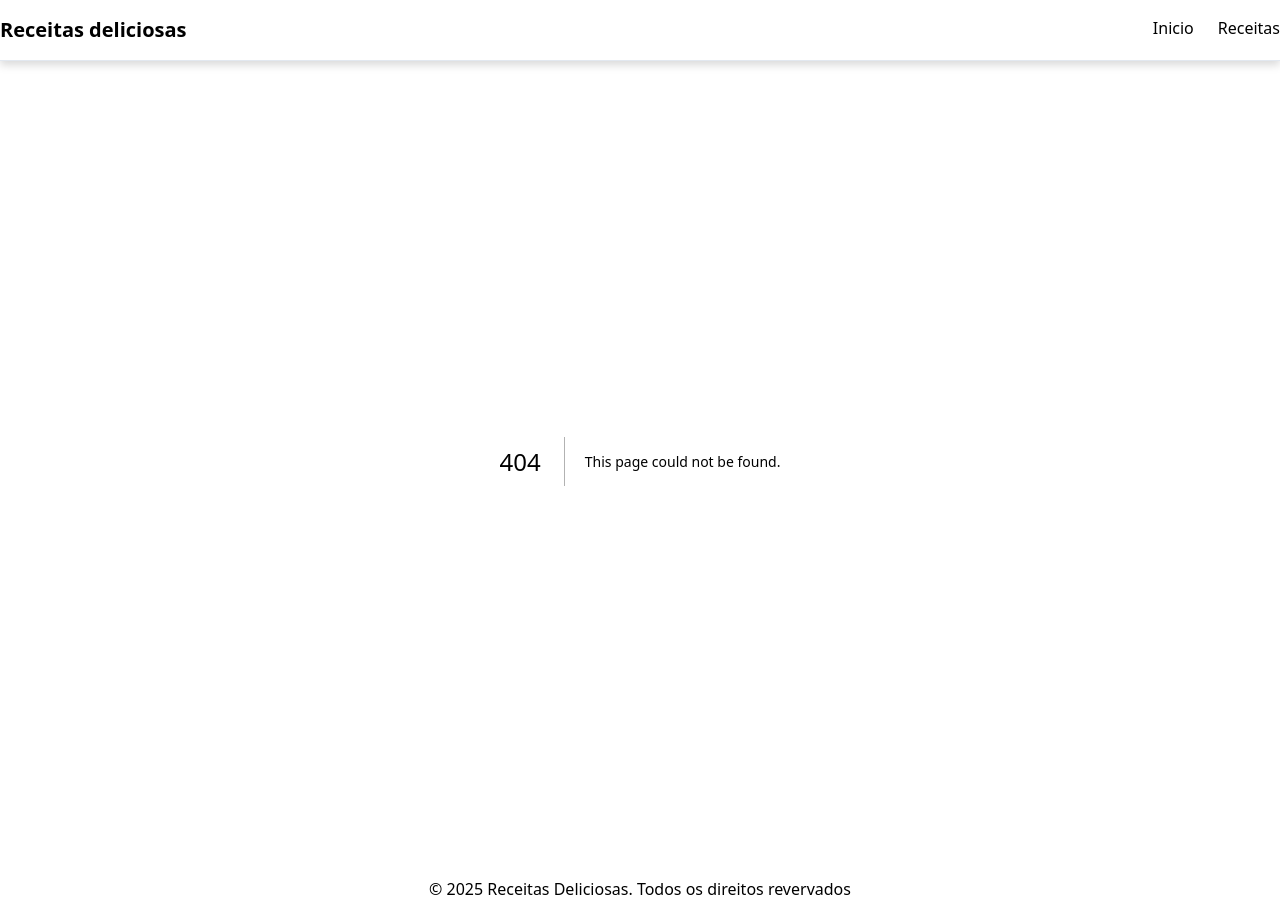
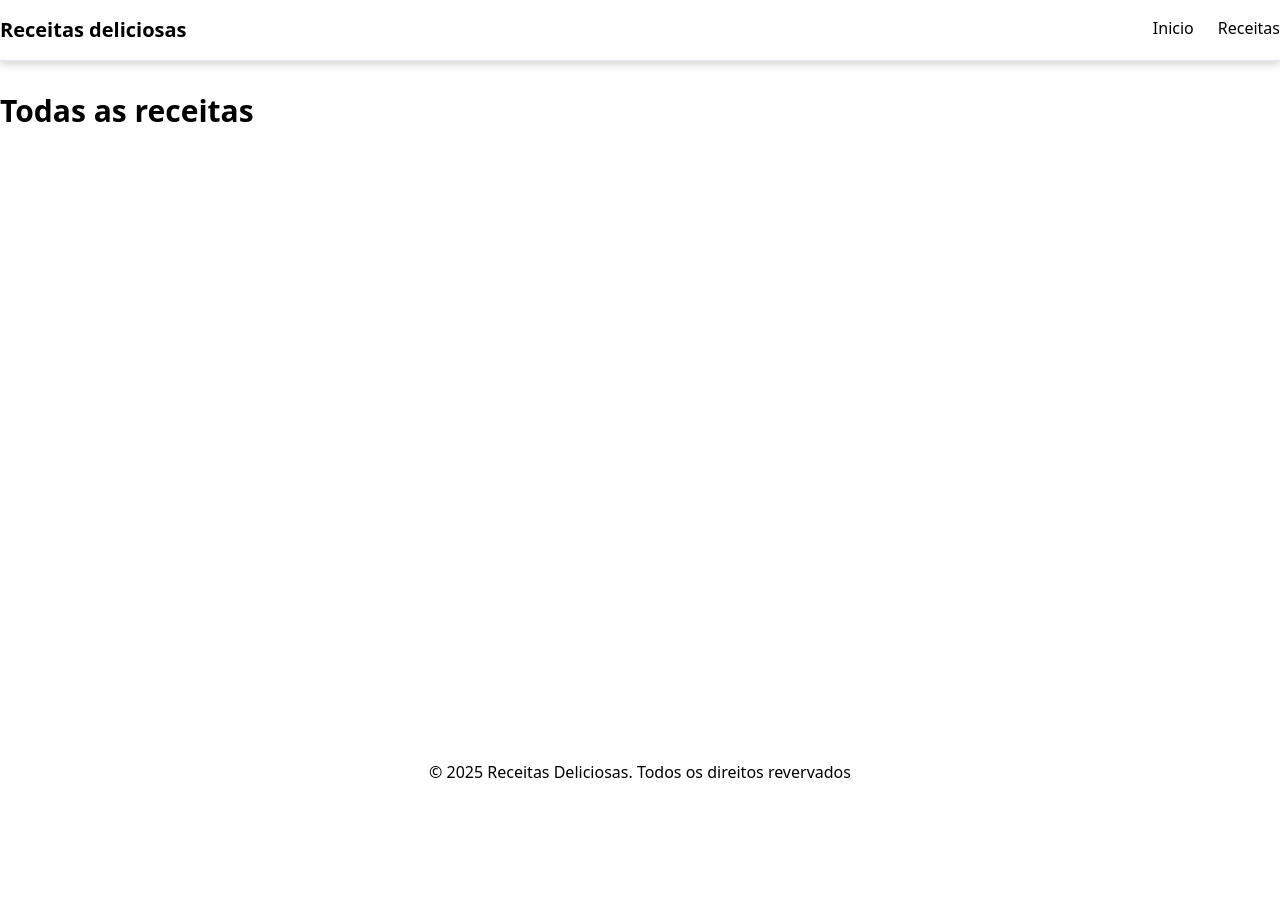
Before and after one commit to Davi-Lorena/receitas-byron, a Next.js app: page /receitas in a window 1280 px wide. Before the commit this address had no page. After the commit the page ends 800 px from the top, so only its background shows below. Built offline with nearby package versions, Linux system fonts and the light colour scheme.

Commit message:
feat: estrutura da página receitas

```diff
--- /dev/null
+++ b/src/app/receitas/page.tsx
@@ -0,0 +1,12 @@
+export default function ReceitasPage() {
+    return (
+        <main className="flex-grow py-8">
+            <div className="container mx-auto">
+                <h1 className="text-3xl font-bold">Todas as receitas</h1>
+                <div>
+                    {/* Array de cards de receita*/}
+                </div>
+            </div>
+        </main>
+    )
+}
```
